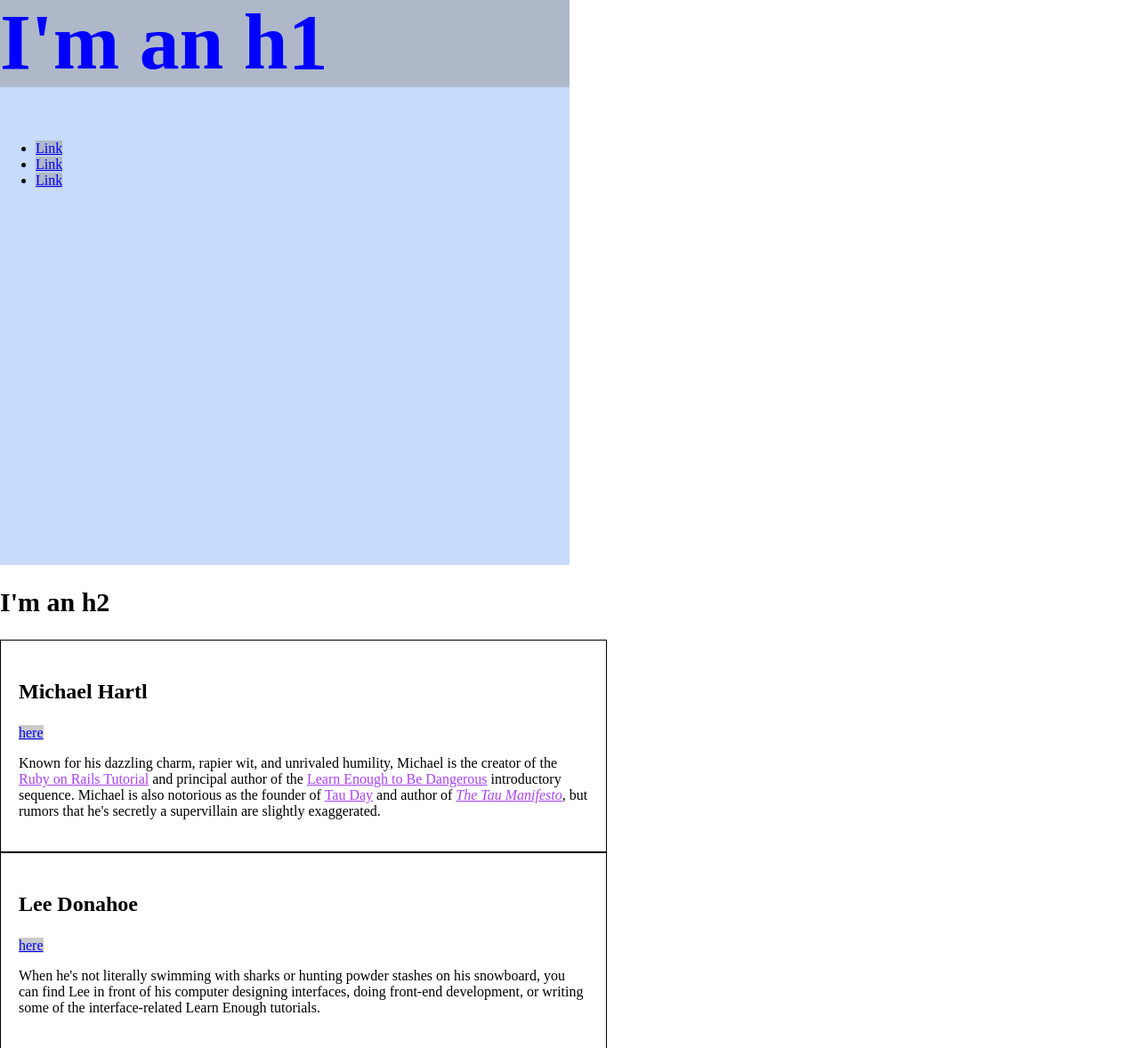
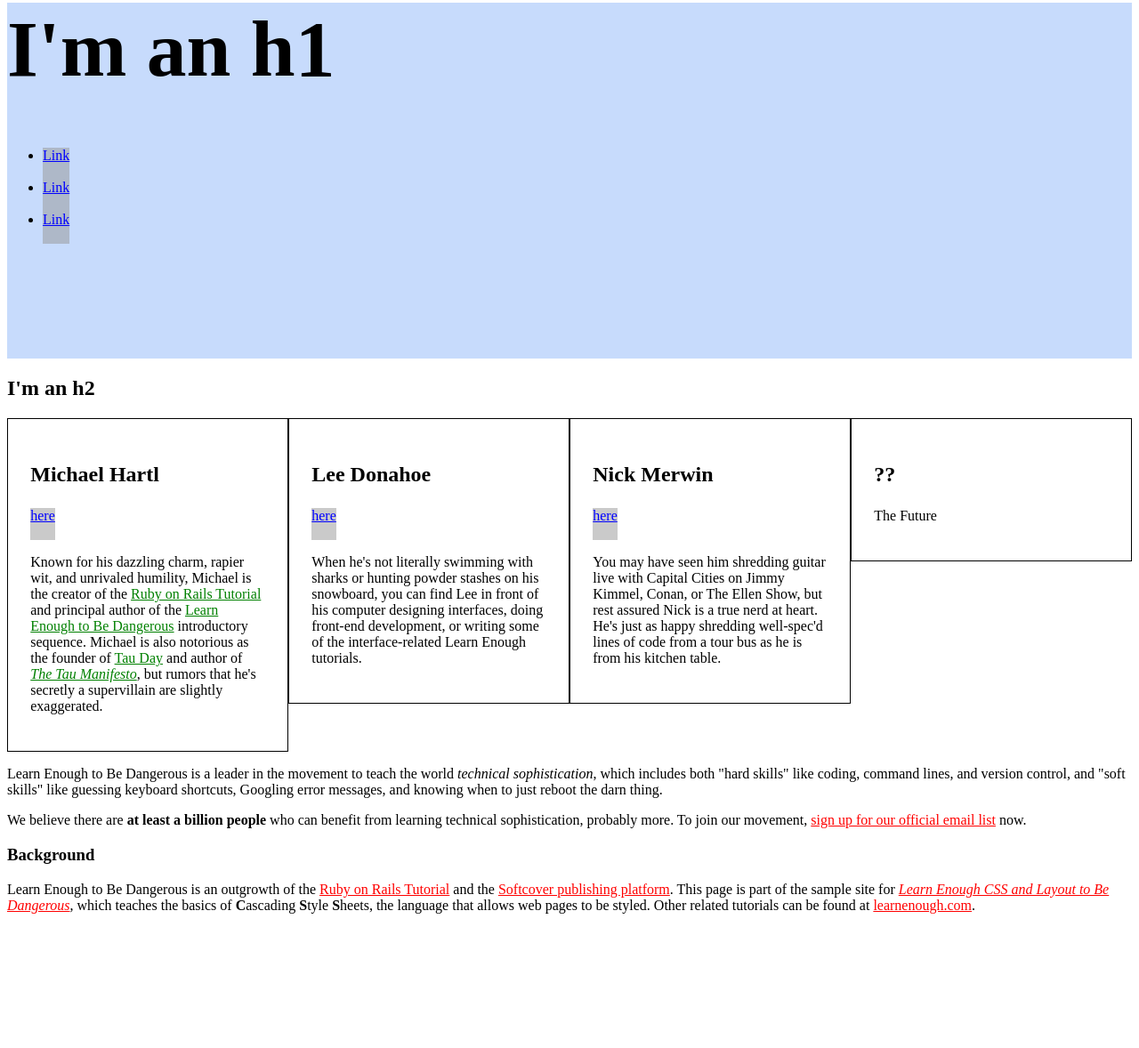
Before and after one commit to simonmarqvard/websiteCss, a plain HTML site: page index.html in a window 1280 px wide. Shown: the part 5-1183 px from the top of the page at 89% size. After the commit the page ends 1048 px from the top, so only its background shows below. Drawn offline with Linux system fonts and the light colour scheme.

Commit message:
changes to css

```diff
--- a/index.html
+++ b/index.html
@@ -1,81 +1,78 @@
 <!DOCTYPE html>
 <html>
-
   <head>
     <title>Test Page: Don't Panic</title>
     <meta charset="utf-8">
     <style>
-    /* this is how you comment out */
-
-    a {
-      color: #aa42f4;
-    }
-
-    html, body {
-      margin: 0px;
-      padding: 0px;
-    }
-
+      /* GLOBAL STYLES */
       h1 {
         font-size: 7vw;
         margin-top: 0;
       }
+      a {
+        color: #f00;
+      }
 
-    .bio-wrapper{
+      /* HERO STYLES */
+      .full-hero {
+        background-color: #c7dbfc;
+        height: 50vh;
+      }
+
+      /* SOCIAL STYLES */
+      .social-link {
+        background: rgba(150, 150, 150, 0.5);
+        color: blue;
+        display: inline-block;
+        height: 36px;
+      }
+
+      /* BIO STYLES */
+      .bio-wrapper {
         font-size: 24px;
+      }
+
+      .bio-wrapper:after {
+        visibility: hidden;
+        display: block;
+        font-size: 0;
+        content: " ";
+        clear: both;
+        height: 0;
+
       }
 
       .bio-box {
         border: 1px solid black;
-      width: 50%;
+        box-sizing: border-box;
+        float: left;
         font-size: 1rem;
-      padding: 20px;
+        padding: 2%;
+        width: 25%;
       }
-
       .bio-box h3 {
         font-size: 1.5em;
       }
-
       .bio-copy {
         font-size: 1em;
       }
-
-    .socialLink {
-      background: rgba(150, 150, 150, 0.5);
-      color: blue;
+      .bio-copy a {
+        color: green;
       }
-
-    h2 {
-      font-size: 30px;
-    }
-
-    .full-hero {
-      background-color: #c7dbfc;
-      height: 50vw;
-      width: 50vw;
-    }
-
-    .hero-home {
-
-    }
-
-
     </style>
   </head>
-
   <body>
-
- <div class = "full-hero hero-home">
-  <h1 class="socialLink">I'm an h1</h1>
+    <div class="full-hero hero-home">
+      <h1>I'm an h1</h1>
       <ul>
         <li>
-      <a href="http://example.com/" class="socialLink">Link</a>
+          <a href="http://example.com/" class="social-link">Link</a>
         </li>
         <li>
-      <a href="http://example.com/" class="socialLink">Link</a>
+          <a href="http://example.com/" class="social-link">Link</a>
         </li>
         <li>
-      <a href="http://example.com/" class="socialLink">Link</a>
+          <a href="http://example.com/" class="social-link">Link</a>
         </li>
       </ul>
     </div>
@@ -83,36 +80,44 @@
     <div class="bio-wrapper">
       <div class="bio-box">
         <h3>Michael Hartl</h3>
-      <a href="http://twitter.com/mhartl" class="socialLink">here</a>
+        <a href="http://twitter.com/mhartl" class="social-link">here</a>
         <div class="bio-copy">
           <p>
-          Known for his dazzling charm, rapier wit, and unrivaled humility, Michael is the creator of the
+            Known for his dazzling charm, rapier wit, and unrivaled humility,
+            Michael is the creator of the
             <a href="http://railstutorial.org/">Ruby on Rails
             Tutorial</a> and principal author of the
             <a href="https://learnenough.com/">
-        Learn Enough to Be Dangerous</a> introductory sequence. Michael is also notorious as the founder of
+            Learn Enough to Be Dangerous</a> introductory sequence. Michael
+            is also notorious as the founder of
             <a href="http://tauday.com/">Tau Day</a> and author of
             <a href="http://tauday.com/tau-manifesto"><em>The Tau
-        Manifesto</em></a>, but rumors that he's secretly a supervillain are slightly exaggerated.
+            Manifesto</em></a>, but rumors that he's secretly a supervillain
+            are slightly exaggerated.
           </p>
         </div>
       </div>
       <div class="bio-box">
         <h3>Lee Donahoe</h3>
-      <a href="https://twitter.com/leedonahoe" class="socialLink">here</a>
+        <a href="https://twitter.com/leedonahoe" class="social-link">here</a>
         <div class="bio-copy">
           <p>
-          When he's not literally swimming with sharks or hunting powder stashes on his snowboard, you can find Lee in front of his computer designing interfaces, doing front-end development, or writing some of the interface-related Learn Enough tutorials.
+            When he's not literally swimming with sharks or hunting powder
+            stashes on his snowboard, you can find Lee in front of his computer
+            designing interfaces, doing front-end development, or writing some of
+            the interface-related Learn Enough tutorials.
           </p>
         </div>
       </div>
       <div class="bio-box">
         <h3>Nick Merwin</h3>
-      <a href="https://twitter.com/nickmerwin" class="socialLink">here</a>
+        <a href="https://twitter.com/nickmerwin" class="social-link">here</a>
         <div class="bio-copy">
           <p>
-          You may have seen him shredding guitar live with Capital Cities on Jimmy Kimmel, Conan, or The Ellen Show, but rest assured Nick is a true nerd at heart. He's just as happy shredding well-spec'd lines of code from a tour bus as he is from his kitchen
-          table.
+            You may have seen him shredding guitar live with Capital Cities on
+            Jimmy Kimmel, Conan, or The Ellen Show, but rest assured Nick is a
+            true nerd at heart. He's just as happy shredding well-spec'd lines
+            of code from a tour bus as he is from his kitchen table.
           </p>
         </div>
       </div>
@@ -122,7 +127,33 @@
           The Future
         </p>
       </div>
-    <div>
+    </div>
+    <p>
+   Learn Enough to Be Dangerous is a leader in the movement to teach the
+   world <em>technical sophistication</em>, which includes both "hard
+   skills" like coding, command lines, and version control, and "soft
+    skills" like guessing keyboard shortcuts, Googling error messages, and
+   knowing when to just reboot the darn thing.
+ </p>
+ <p>
+   We believe there are <strong>at least a billion people</strong> who can
+   benefit from learning technical sophistication, probably more. To join
+   our movement,
+   <a href="https://learnenough.com/#email_list">sign up for our official
+   email list</a> now.
+ </p>
+ <h3>Background</h3>
+ <p>
+   Learn Enough to Be Dangerous is an outgrowth of the
+   <a href="http://railstutorial.org/">Ruby on Rails Tutorial</a> and the
+   <a href="http://www.softcover.io/">Softcover publishing platform</a>.
+   This page is part of the sample site for
+   <a href="https://learnenough.com/css-tutorial"><em>Learn Enough CSS and
+   Layout to Be Dangerous</em></a>, which teaches the basics of
+   <strong>C</strong>ascading <strong>S</strong>tyle
+   <strong>S</strong>heets, the language that allows web pages to be styled.
+   Other related tutorials can be found at
+   <a href="https://learnenough.com/">learnenough.com</a>.
+ </p>
   </body>
-
 </html>
```
Lines whose indentation alone changed are shown as unchanged.
